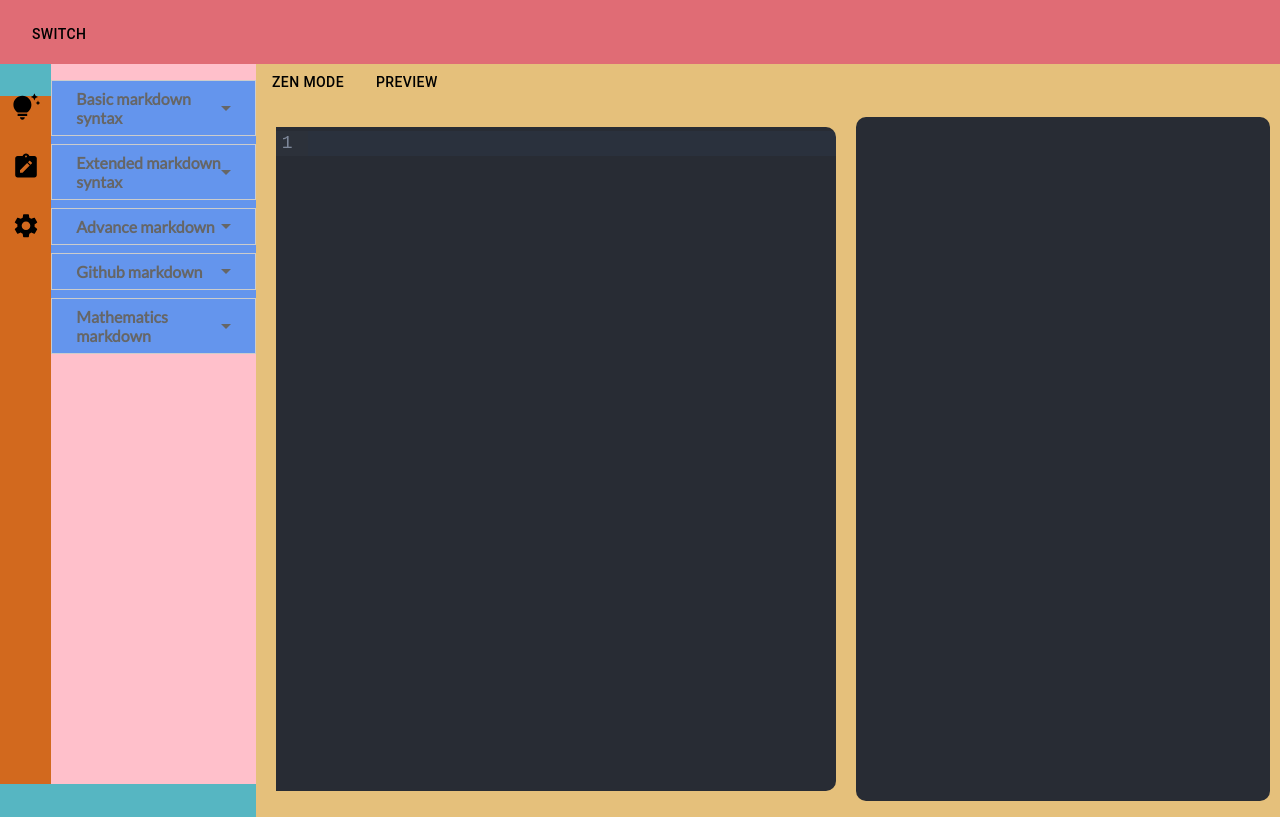
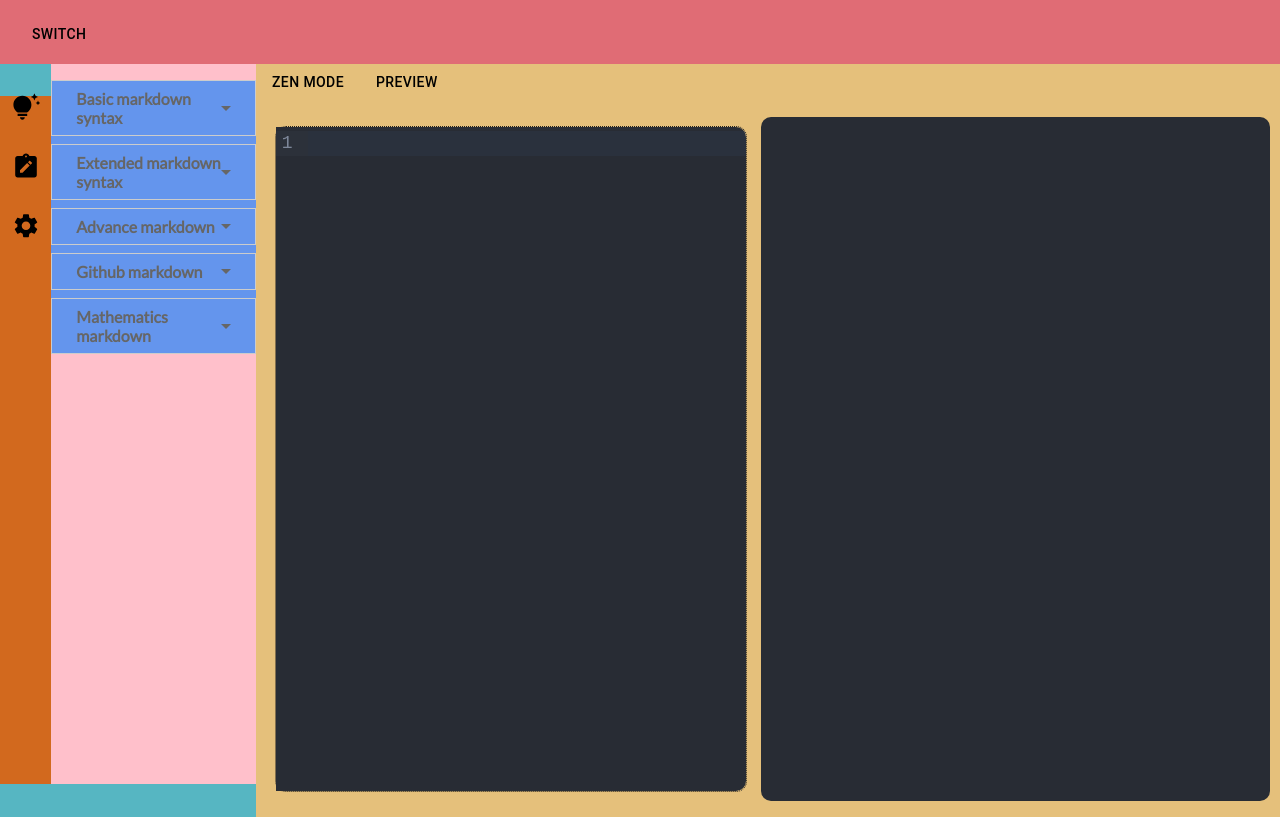
Before and after one commit to JaberHPranto/MarkInk, a React (Create React App) app: page / in a window 1280 px wide. Built offline with nearby package versions, Linux system fonts and the light colour scheme.

Commit message:
🔥 create shorcuts for basic syntax : need polishing

```diff
--- a/src/components/Editor/Editor.js
+++ b/src/components/Editor/Editor.js
@@ -13,10 +13,24 @@ function EditorComponent({
   textEditor,
   markdownEditor,
   text,
+  setText,
   handleInputChange,
 }) {
   const handleChange = (e) => {
     handleInputChange(e);
+  };
+
+  const handleKey = (str) => {
+    console.log(text);
+    setText((prevState) => {
+      prevState = prevState
+        .replace(/\w+[.!?]?$/, "")
+        .replace(/\/$/, "")
+        .replace(/\/$/, "");
+      return prevState.replace(/\w+[.!?]?$/, "") + `\n ${str} `;
+    });
+
+    // console.log(e);
   };
 
   return (
@@ -30,16 +44,20 @@ function EditorComponent({
       )} */}
       {textEditor && (
         <CodeMirror
-          className="textarea"
+          className={markdownEditor ? "textarea" : "textarea t_full"}
           value={text}
-          width={markdownEditor ? "35rem" : "67rem"}
+          // width={markdownEditor ? "35rem" : "67rem"}
           theme={oneDark}
+          autoFocus
           extensions={[
             markdown({ base: markdownLanguage, codeLanguages: languages }),
           ]}
+          // onKeyUp={handleKey}
           onChange={(value, viewUpdate) => {
-            console.log("value:", value);
-            handleChange(value);
+            // if (value.split(" ").pop() === "/h1") handleKey();
+            if (value.includes("//h1")) handleKey("# h1");
+            if (value.includes("//h2")) handleKey("## h2");
+            else handleChange(value);
           }}
         />
       )}
--- a/src/components/Layout.js
+++ b/src/components/Layout.js
@@ -30,6 +30,7 @@ function Layout() {
         <EditorComponent
           text={text}
           markdownEditor={markdownEditor}
+          setText={setText}
           textEditor={textEditor}
           handleInputChange={handleInputChange}
         />
--- a/src/styles/editor.css
+++ b/src/styles/editor.css
@@ -7,7 +7,6 @@
 }
 .cm-editor {
   height: 83vh !important;
-  /* width: 35rem !important; */
   font-family: "raleway" !important;
   border-radius: 10px;
 }
@@ -15,8 +14,16 @@
   border-radius: 10px;
   outline: none;
   padding: 10px;
+  width: 50% !important;
   font-size: 18px;
   font-family: "raleway";
+  overflow-x: hidden;
+  overflow-y: auto;
+  text-align: justify;
+  word-break: break-all;
+}
+.t_full {
+  width: 97% !important;
 }
 .container section {
   padding: 1rem;
@@ -29,7 +36,7 @@
   overflow-y: hidden;
   background: var(--color-bg);
   border-radius: 10px;
-  margin-left: 10px;
+  margin-left: 5px;
   padding: 10px 20px;
   color: #fff;
   line-height: 3rem;
```
